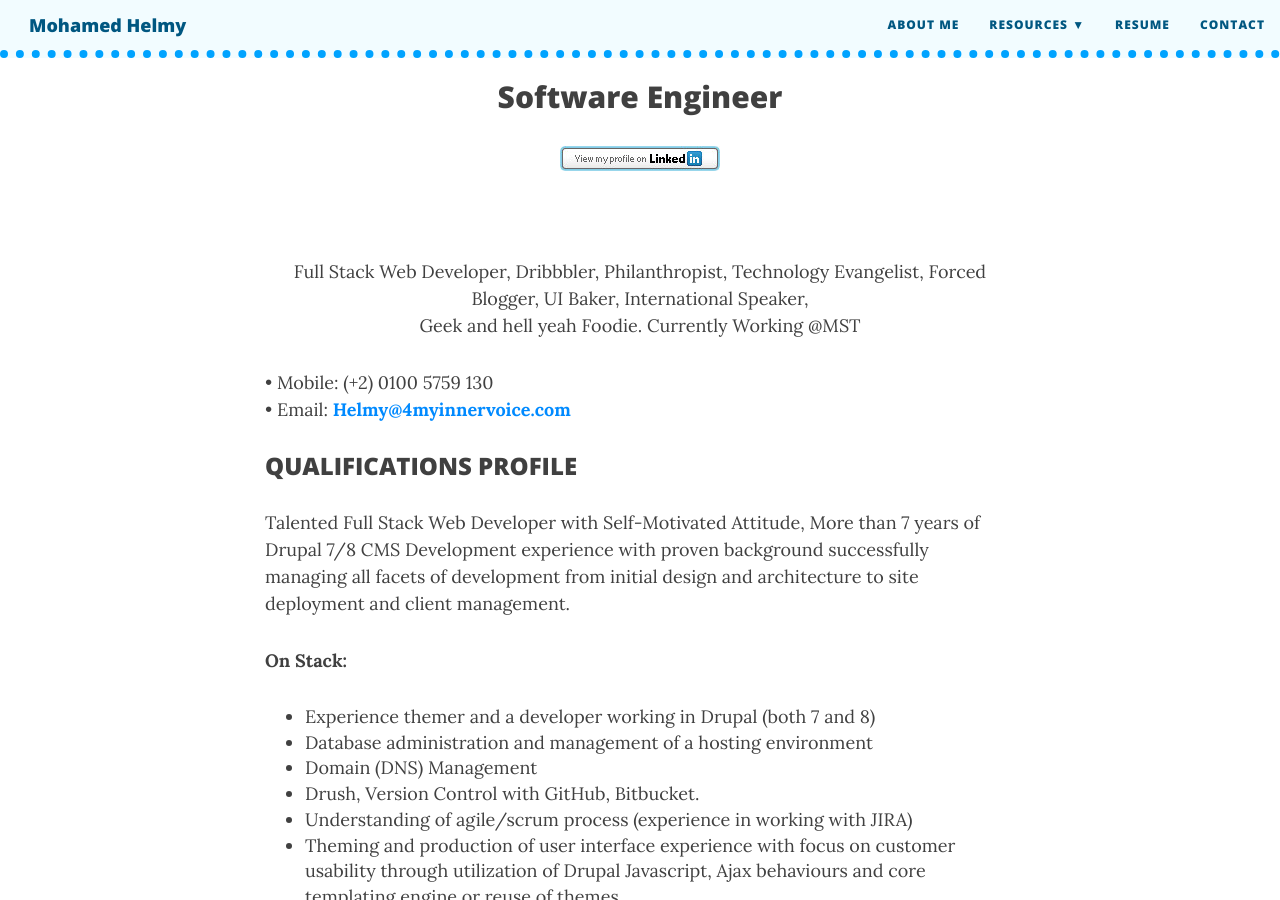
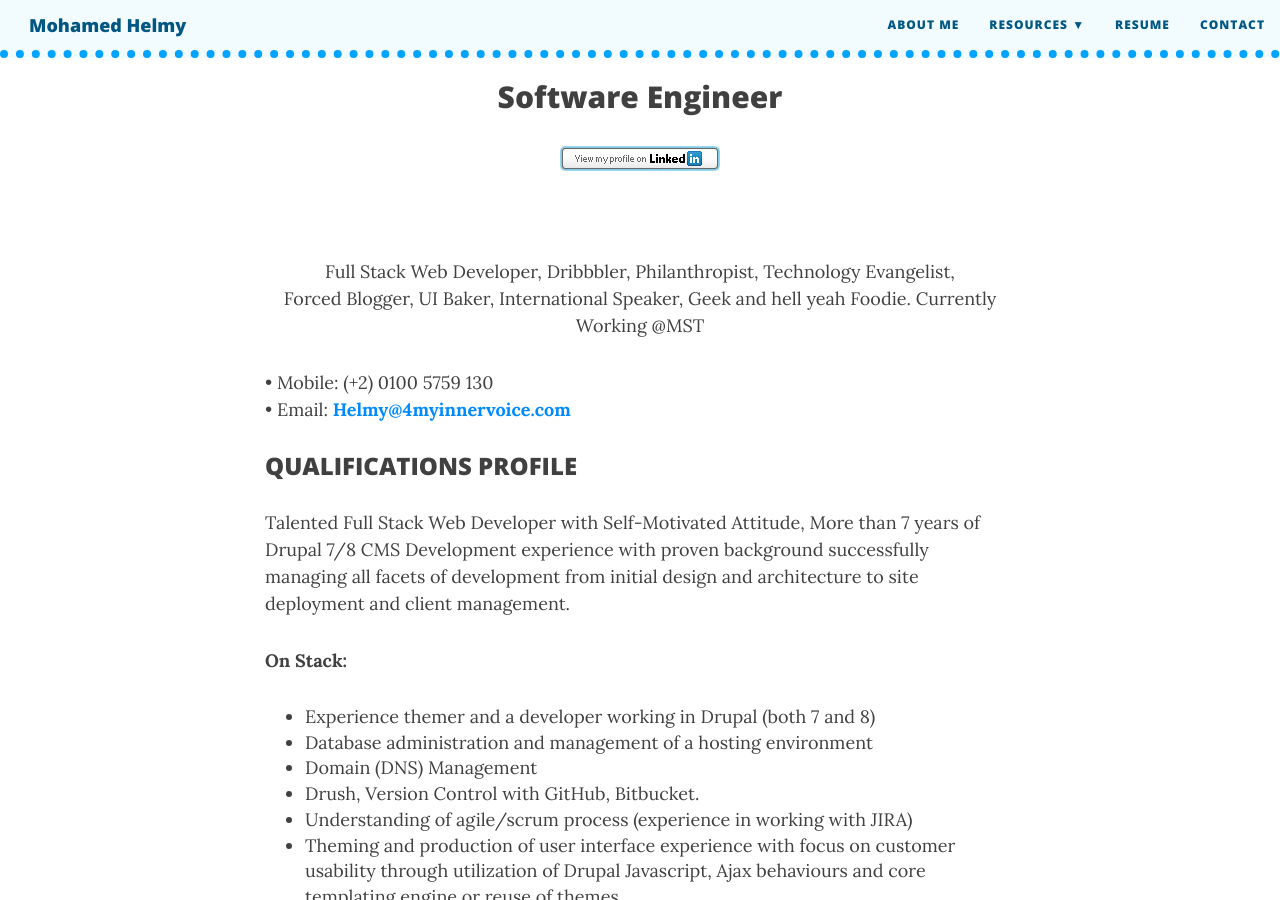
Before and after one commit to M-Helmy/m-helmy.github.io, a Jekyll site: the page built from resume.md, in a window 1280 px wide and 900 px high, scrolled down 518 px. Built offline with Jekyll 4.4.1, drawn with Linux system fonts in a browser that asks for light colours; nearby versions of some CDN libraries; comment, search, counter and statistics services are not loaded.

Commit message:
Update resume.md

```diff
--- a/resume.md
+++ b/resume.md
@@ -7,7 +7,7 @@
 <h2 style="text-align:center;">Software Engineer</h2>
 <p style="text-align:center;"><a href="https://www.linkedin.com/in/mohamedhelmy/" rel="nofollow" target="_blank"><img src="https://m-helmy.github.io/img/linkedin.jpg" alt="LinkedIn Add to Profile button"></a></p><br/>
 
-<p align="center"> Full Stack Web Developer, Dribbbler, Philanthropist, Technology Evangelist, Forced Blogger, UI Baker, International Speaker,<br> Geek and hell yeah Foodie. Currently Working @MST </p>
+<p align="center"> Full Stack Web Developer, Dribbbler, Philanthropist, Technology Evangelist,<br>Forced Blogger, UI Baker, International Speaker, Geek and hell yeah Foodie. Currently Working @MST </p>
 
 
 
```
